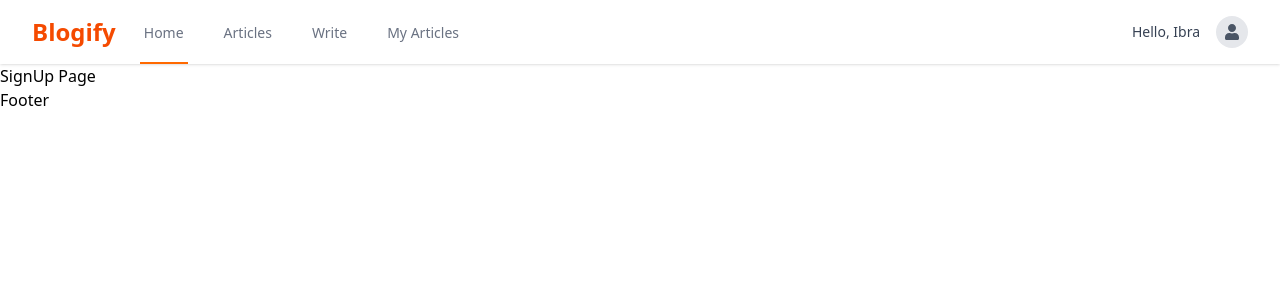
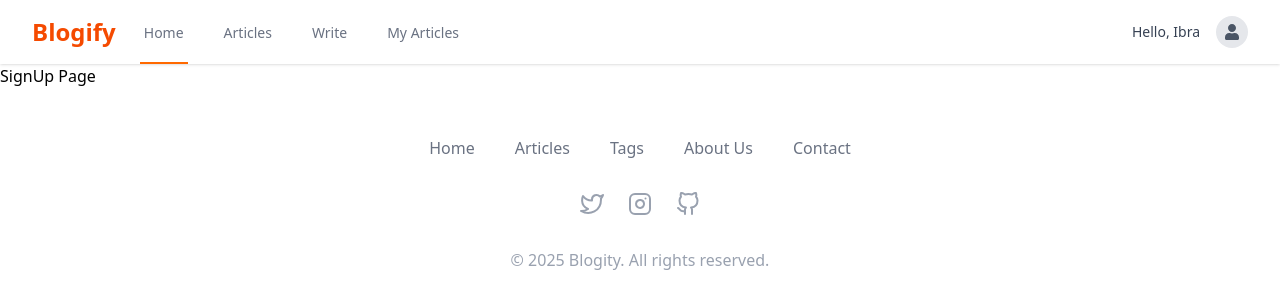
Before and after one commit to Ibrahiim10/React-With-Supabase, a React (Vite) app: page /signup in a window 1280 px wide. Shown: the top 308 px of the page. Built offline with nearby package versions, Linux system fonts and the light colour scheme.

Commit message:
Setting Up The Footer

```diff
--- a/src/components/Footer.jsx
+++ b/src/components/Footer.jsx
@@ -1,9 +1,82 @@
 import React from 'react';
+import { Link } from 'react-router';
+import { FiGithub, FiInstagram, FiTwitter } from 'react-icons/fi';
 
 const Footer = () => {
   return (
-    <div>
-      <h2>Footer </h2>
+    <div className="bg-white">
+      <div className="max-w-7xl mx-auto py-12 px-4 overflow-hidden sm:px-6 lg:px-8">
+        {/* nav */}
+        <nav className="-mx-5 -my-2 flex flex-wrap justify-center">
+          <div className="px-5 py-2">
+            <Link
+              to="/"
+              className="text-base text-gray-500 hover:text-gray-500"
+            >
+              Home
+            </Link>
+          </div>
+          <div className="px-5 py-2">
+            <Link
+              to="/articles"
+              className="text-base text-gray-500 hover:text-gray-500"
+            >
+              Articles
+            </Link>
+          </div>
+          <div className="px-5 py-2">
+            <Link
+              to="/tags"
+              className="text-base text-gray-500 hover:text-gray-500"
+            >
+              Tags
+            </Link>
+          </div>
+
+          <div className="px-5 py-2">
+            <Link
+              to="/about"
+              className="text-base text-gray-500 hover:text-gray-500"
+            >
+              About Us
+            </Link>
+          </div>
+          <div className="px-5 py-2">
+            <Link
+              to="/contact"
+              className="text-base text-gray-500 hover:text-gray-500"
+            >
+              Contact
+            </Link>
+          </div>
+        </nav>
+
+        {/* social icons */}
+
+        <div className="mt-8 flex justify-center space-x-6">
+          <a href="#" className="text-gray-400 hover:text-gray-500">
+            {' '}
+            <span className="sr-only">Twitter</span>
+            <FiTwitter className="h-6 w-6" />
+          </a>
+          <a href="#" className="text-gray-400 hover:text-gray-500">
+            {' '}
+            <span className="sr-only">Twitter</span>
+            <FiInstagram className="h-6 w-6" />
+          </a>
+          <a href="#" className="text-gray-400 hover:text-gray-500">
+            {' '}
+            <span className="sr-only">Twitter</span>
+            <FiGithub className="h-6 w-6" />
+          </a>
+        </div>
+
+        {/* copyright */}
+
+        <p className="mt-8 text-center text-base text-gray-400">
+          &copy; {new Date().getFullYear()} Blogity. All rights reserved.
+        </p>
+      </div>
     </div>
   );
 };
```
